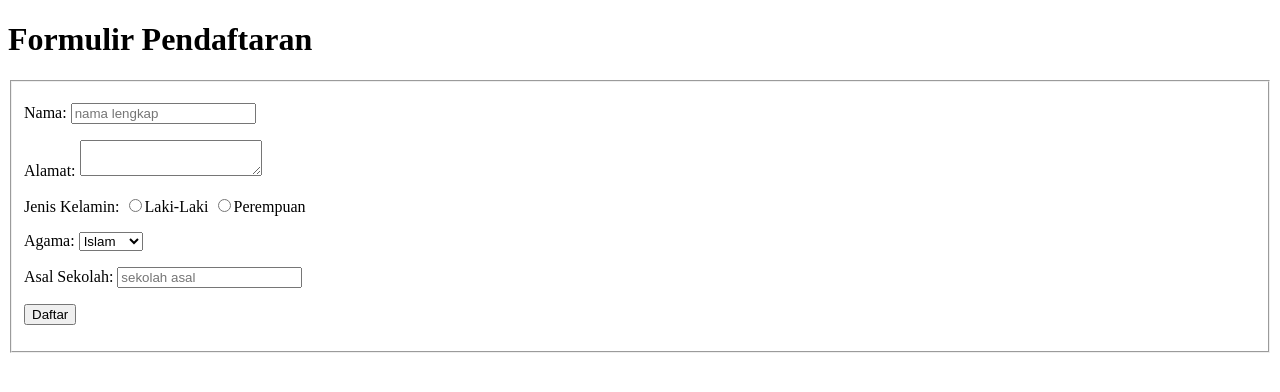
After one commit to saiddinarfadilah/crud-pendaftaransiswa, a PHP site: page /form_daftar.php in a window 1280 px wide. The commit adds this page. Shown: the top 392 px of the page. Run offline with PHP 8.4, Linux system fonts and the light colour scheme.

Commit message:
menambahkan pendaftaran

```diff
--- /dev/null
+++ b/form_daftar.php
@@ -0,0 +1,48 @@
+<!DOCTYPE html>
+<html lang="en">
+<head>
+    <meta charset="UTF-8">
+    <meta http-equiv="X-UA-Compatible" content="IE=edge">
+    <meta name="viewport" content="width=device-width, initial-scale=1.0">
+    <title>Registrasi Siswa</title>
+</head>
+<body>
+    <head>
+        <h1>Formulir Pendaftaran</h1>
+    </head>
+
+    <form action="proses_daftar.php" method="post">
+        <fieldset>
+            <p>
+                <label for="nama">Nama:</label>
+                <input type="text" name="nama" placeholder="nama lengkap">
+            </p>
+            <p>
+                <label for="alamat">Alamat:</label>
+                <textarea name="alamat" ></textarea>
+            </p>
+            <p>
+                <label for="jenis_kelamin">Jenis Kelamin:</label>
+                <label ><input type="radio" name="jenis_kelamin" value="laki-laki">Laki-Laki</label>
+                <label ><input type="radio" name="jenis_kelamin" value="perempuan">Perempuan</label>
+            </p>
+            <p>
+                <label for="agama">Agama:</label>
+                <select name="agama" >
+                    <option value="islam">Islam</option>
+                    <option value="islam">Kristen</option>
+                    <option value="islam">Hindu</option>
+                </select>
+            </p>
+            <p>
+                <label for="asal_sekolah">Asal Sekolah:</label>
+                <input type="text" name="asal_sekolah" placeholder="sekolah asal">
+            </p>
+            <p>
+                <input type="submit" value="Daftar" name="daftar">
+            </p>
+        </fieldset>
+    </form>
+
+</body>
+</html>
--- a/index.php
+++ b/index.php
@@ -15,7 +15,7 @@
     <h3>Menu</h3>
     <nav>
         <ul>
-            <li><a href="#">Sign Up</a></li>
+            <li><a href="form_daftar.php">Sign Up</a></li>
             <li><a href="list_siswa.php">Register</a></li>
         </ul>
     </nav>
--- a/list_siswa.php
+++ b/list_siswa.php
@@ -6,7 +6,7 @@
     <meta charset="UTF-8">
     <meta http-equiv="X-UA-Compatible" content="IE=edge">
     <meta name="viewport" content="width=device-width, initial-scale=1.0">
-    <title>Document</title>
+    <title>Registrasi Siswa</title>
 </head>
 <body>
     <header>
```
Also changed, not shown: proses_daftar.php (added, +26 -0 lines).
